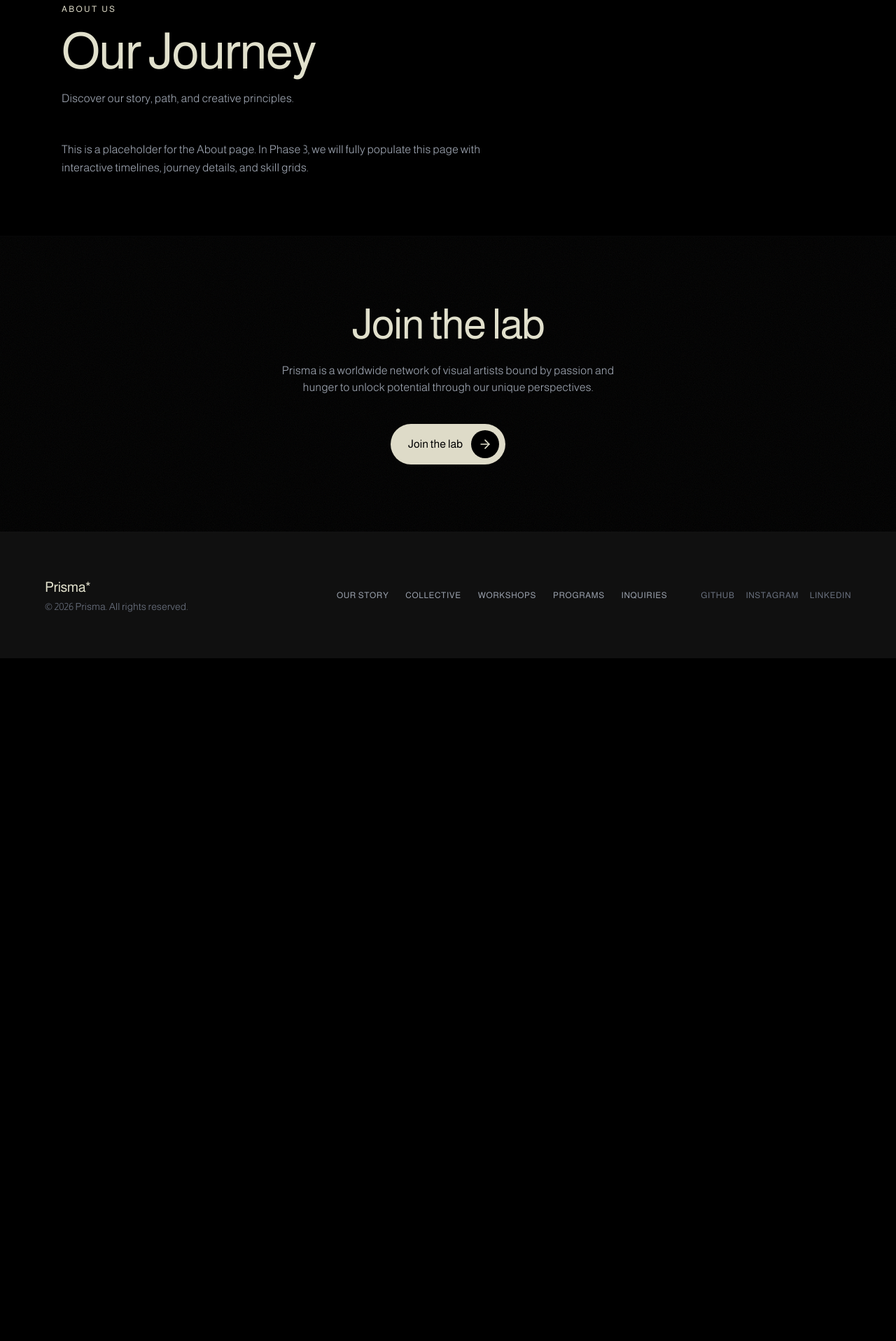
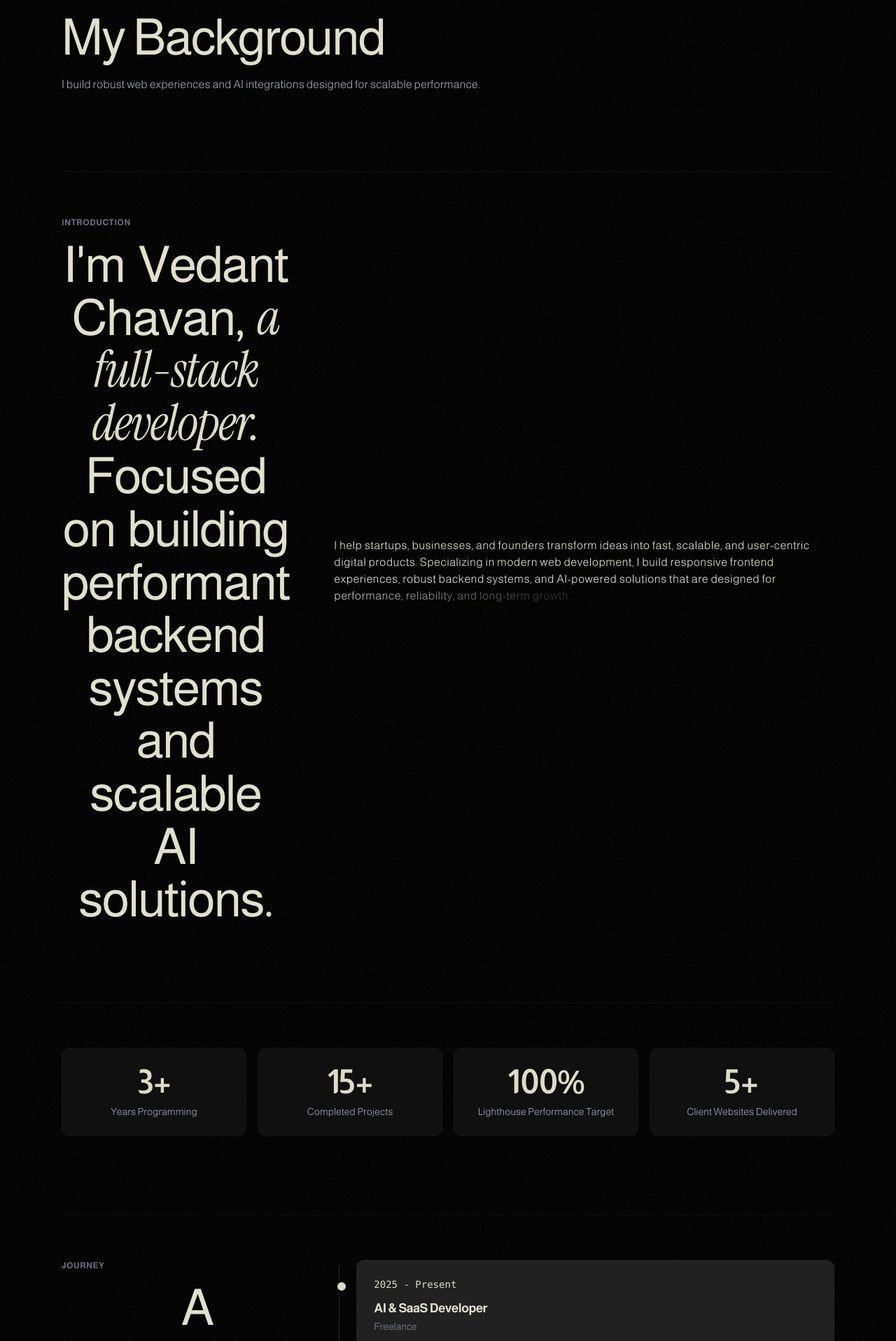
Before and after one commit to VedantChavan385/Freelance_Portfolio, a React (Vite) app in the folder V3/: page /about in a window 1280 px wide. Shown: the part 143-2060 px from the top of the page at 70% size. Before the commit the page ends 1084 px from the top, so only its background shows below. Built offline with nearby package versions, Linux system fonts and the light colour scheme.

Commit message:
Integrated page and home section

```diff
--- a/V3/src/components/sections/About.jsx
+++ b/V3/src/components/sections/About.jsx
@@ -2,6 +2,7 @@ import { useRef } from 'react';
 import { useScroll } from 'framer-motion';
 import SectionHeading from '../ui/SectionHeading';
 import AnimatedLetter from '../animations/AnimatedLetter';
+import { ABOUT_DATA } from '../../lib/data/about';
 
 export default function About() {
   const containerRef = useRef(null);
@@ -11,13 +12,8 @@ export default function About() {
     offset: ['start 0.8', 'end 0.2']
   });
 
-  const headingSegments = [
-    { text: "I am Marcus Chen,", className: "font-normal text-[#E1E0CC]" },
-    { text: "a self-taught director.", className: "italic font-serif text-primary" },
-    { text: "I have skills in color grading, visual effects, and narrative design.", className: "font-normal text-[#E1E0CC]" }
-  ];
-
-  const bodyText = "Over the last seven years, I have worked with Parallax, a Berlin-based production house that crafts cinema, series, and Noir Studio in Paris. Together, we have created work that has earned international acclaim at several major festivals.";
+  const headingSegments = ABOUT_DATA.introTitleSegments;
+  const bodyText = ABOUT_DATA.bioText;
 
   return (
     <section id="about" className="bg-black py-12 px-4 md:py-20 md:px-6 w-full select-none">
@@ -25,7 +21,7 @@ export default function About() {
 
         {/* Heading */}
         <SectionHeading
-          badge="Visual arts"
+          badge={ABOUT_DATA.introBadge}
           titleSegments={headingSegments}
           alignment="center"
         />
--- a/V3/src/pages/About.jsx
+++ b/V3/src/pages/About.jsx
@@ -1,26 +1,139 @@
+import { useRef } from 'react';
+import { motion, useScroll, useInView } from 'framer-motion';
 import PageWrapper from '../components/layout/PageWrapper';
 import Container from '../components/layout/Container';
 import SectionHeading from '../components/ui/SectionHeading';
+import StatCard from '../components/cards/StatCard';
+import Timeline from '../components/sections/Timeline';
+import SkillTag from '../components/ui/SkillTag';
 import CTA from '../components/sections/CTA';
+import { ABOUT_DATA } from '../lib/data/about';
+import { VARIANTS } from '../lib/animations';
+import AnimatedLetter from '../components/animations/AnimatedLetter';
 
 export default function About() {
+  const introScrollRef = useRef(null);
+  const statsRef = useRef(null);
+  const skillsRef = useRef(null);
+
+  const { scrollYProgress } = useScroll({
+    target: introScrollRef,
+    offset: ['start 0.8', 'end 0.2']
+  });
+
+  const isStatsInView = useInView(statsRef, { once: true, margin: "-100px" });
+  const isSkillsInView = useInView(skillsRef, { once: true, margin: "-100px" });
+
   return (
     <PageWrapper>
-      <div className="pt-32 pb-16 min-h-[60vh] flex flex-col justify-center">
-        <Container>
+      <div className="pt-32 pb-20 bg-black relative select-none min-h-screen">
+        <div className="absolute inset-0 bg-noise opacity-[0.05] pointer-events-none" />
+
+        <Container className="relative z-10 flex flex-col gap-16 sm:gap-20 md:gap-28">
+
+          {/* Header */}
           <SectionHeading
-            badge="About Us"
-            title="Our Journey"
-            subtitle="Discover our story, path, and creative principles."
+            badge="About Me"
+            title="My Background"
+            subtitle="I build robust web experiences and AI integrations designed for scalable performance."
             alignment="left"
           />
-          <div className="mt-12 text-gray-400 font-light max-w-2xl leading-relaxed">
-            <p>
-              This is a placeholder for the About page. In Phase 3, we will fully populate this page with interactive timelines, journey details, and skill grids.
-            </p>
+
+          {/* Intro Section with Scroll Reveal */}
+          <div className="grid grid-cols-1 lg:grid-cols-12 gap-8 lg:gap-16 border-t border-zinc-900/60 pt-10 lg:pt-16">
+            <div className="lg:col-span-4">
+              <span className="text-gray-500 text-[10px] sm:text-xs uppercase tracking-wider font-semibold block mb-4">Introduction</span>
+              <SectionHeading
+                titleSegments={ABOUT_DATA.introTitleSegments}
+                alignment="left"
+              />
+            </div>
+            <div ref={introScrollRef} className="lg:col-span-8 flex flex-col gap-6 justify-center">
+              <p className="text-[#DEDBC8] text-sm sm:text-base leading-relaxed tracking-wide font-light">
+                {ABOUT_DATA.bioText.split('').map((char, index) => (
+                  <AnimatedLetter
+                    key={index}
+                    char={char}
+                    index={index}
+                    totalChars={ABOUT_DATA.bioText.length}
+                    scrollYProgress={scrollYProgress}
+                  />
+                ))}
+              </p>
+            </div>
           </div>
+
+          {/* Stats Row */}
+          <motion.div
+            ref={statsRef}
+            variants={VARIANTS.staggerContainer}
+            initial="hidden"
+            animate={isStatsInView ? "visible" : "hidden"}
+            className="grid grid-cols-2 lg:grid-cols-4 gap-4 w-full border-t border-zinc-900/60 pt-12 md:pt-16"
+          >
+            {ABOUT_DATA.stats.map((stat, idx) => (
+              <StatCard key={idx} item={stat} />
+            ))}
+          </motion.div>
+
+          {/* Timeline Section */}
+          <div className="grid grid-cols-1 lg:grid-cols-12 gap-10 lg:gap-16 border-t border-zinc-900/60 pt-12 md:pt-16">
+            <div className="lg:col-span-4">
+              <span className="text-gray-500 text-[10px] sm:text-xs uppercase tracking-wider font-semibold block mb-4">Journey</span>
+              <SectionHeading
+                titleSegments={ABOUT_DATA.journeyTitleSegments}
+                subtitle={ABOUT_DATA.journeyText}
+                alignment="left"
+              />
+            </div>
+            <div className="lg:col-span-8 w-full">
+              <Timeline items={ABOUT_DATA.timeline} />
+            </div>
+          </div>
+
+          {/* Skills Section */}
+          <div ref={skillsRef} className="grid grid-cols-1 lg:grid-cols-12 gap-10 lg:gap-16 border-t border-zinc-900/60 pt-12 md:pt-16">
+            <div className="lg:col-span-4">
+              <span className="text-gray-500 text-[10px] sm:text-xs uppercase tracking-wider font-semibold block mb-4">Expertise</span>
+              <SectionHeading
+                title="Technical Skills"
+                subtitle="Categorized stack indicating tool methodologies."
+                alignment="left"
+              />
+            </div>
+            <motion.div
+              variants={VARIANTS.staggerContainer}
+              initial="hidden"
+              animate={isSkillsInView ? "visible" : "hidden"}
+              className="lg:col-span-8 flex flex-col gap-8 w-full text-left"
+            >
+              {Object.entries(ABOUT_DATA.skills).map(([category, list]) => (
+                <div key={category} className="flex flex-col gap-3">
+                  <span className="text-gray-500 text-[10px] sm:text-xs uppercase tracking-wider font-semibold">{category}</span>
+                  <div className="flex flex-wrap gap-2.5">
+                    {list.map((skill) => (
+                      <SkillTag key={skill} name={skill} />
+                    ))}
+                  </div>
+                </div>
+              ))}
+            </motion.div>
+          </div>
+
+          {/* Current Focus */}
+          <div className="border-t border-zinc-900/60 pt-12 md:pt-16 flex flex-col gap-4">
+            <span className="text-gray-500 text-[10px] sm:text-xs uppercase tracking-wider font-semibold block">Focus</span>
+            <div className="bg-[#101010] border border-zinc-900/40 rounded-xl p-6 sm:p-8">
+              <h4 className="text-primary text-[10px] sm:text-xs uppercase tracking-wider font-semibold mb-3">Currently Exploring</h4>
+              <p className="text-[#E1E0CC] font-light text-sm sm:text-base leading-relaxed">
+                {ABOUT_DATA.currentFocus || ABOUT_DATA.currentlyExploring.join(", ") + "."}
+              </p>
+            </div>
+          </div>
+
         </Container>
       </div>
+
       <CTA />
     </PageWrapper>
   );
```
